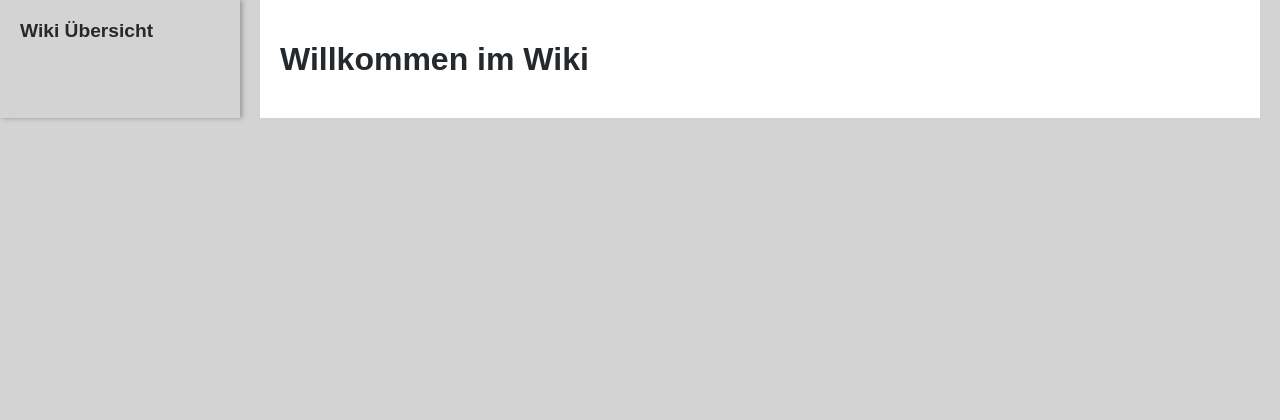
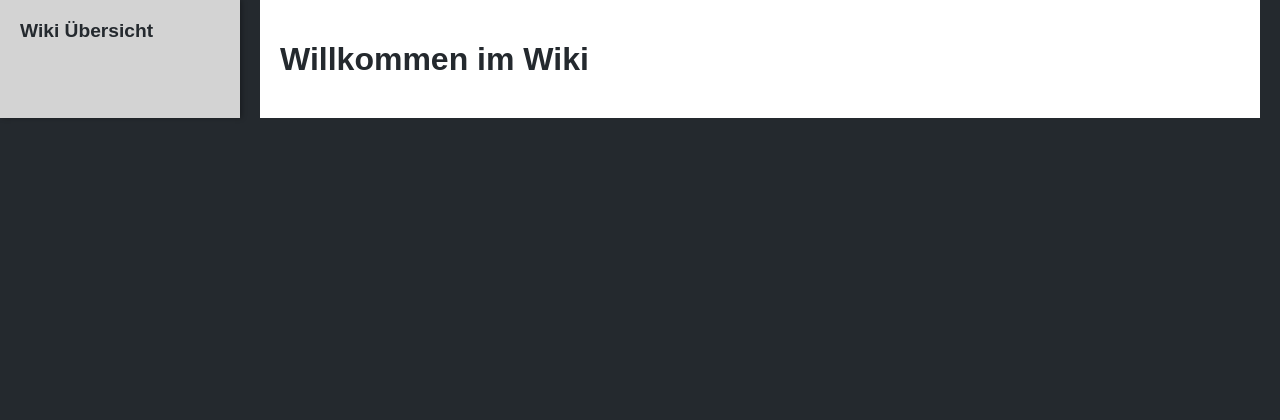
Before and after one commit to leanderkretschmer/itu-3-web, a PHP site: page /classbook/test.php in a window 1280 px wide. Shown: the top 420 px of the page. Run offline with PHP 8.4, Linux system fonts and the light colour scheme; data that the repository does not hold is empty.

Commit message:
Update style.css

```diff
--- a/classbook/style.css
+++ b/classbook/style.css
@@ -5,7 +5,7 @@ body {
   padding: 0;
   overflow: hidden; /* Verhindert ungewolltes Scrollen */
   height: 100%;
-  background-color: #d3d3d3; /* Helles Grau als Hintergrund */
+  background-color: #24292e; /* Helles Grau als Hintergrund */
 }
 
 /* Container für Seitenleiste und Inhalt */
```
